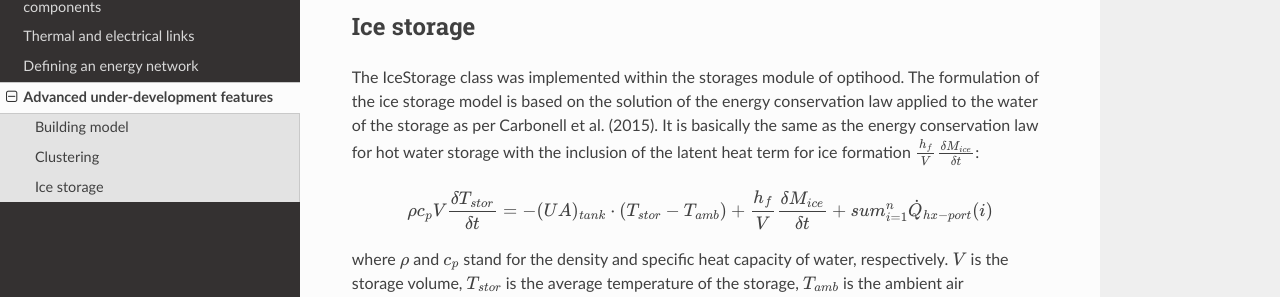
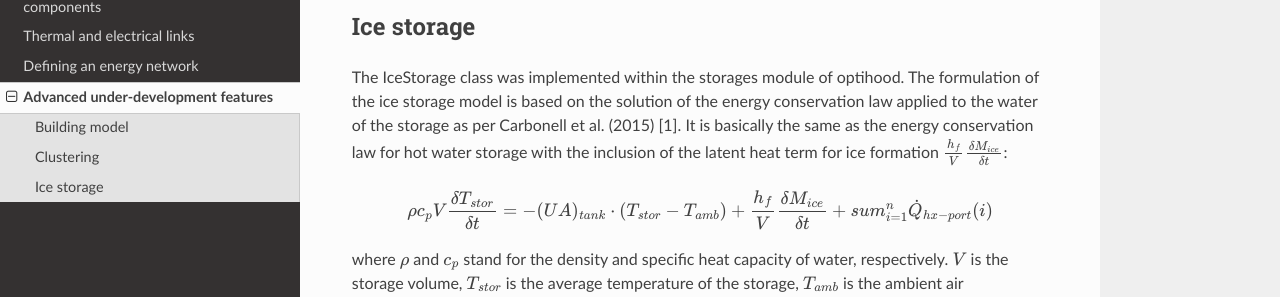
Before and after one commit to SPF-OST/optihood, a Sphinx documentation site: the page built from docs/guide/advanced_under_development_features.rst, in a window 1280 px wide and 1400 px high, scrolled down 5384 px. Shown: the part 190-487 px from the top of the window. Built offline with Sphinx 7.4.7 and the Read the Docs theme 2.0.0, drawn with Linux system fonts in a browser that asks for light colours; pages that are not in the unit, such as notebooks, are missing from menus; some of the changed text lies outside the part shown.

Commit message:
Update advanced_under_development_features.rst

```diff
--- a/docs/guide/advanced_under_development_features.rst
+++ b/docs/guide/advanced_under_development_features.rst
@@ -185,7 +185,7 @@ Ice storage
 
 The IceStorage class was implemented within the storages module of optihood. The formulation of the ice
 storage model is based on the solution of the energy conservation law applied to the water of the storage as
-per Carbonell et al. (2015). It is basically the same as the energy conservation law for hot water storage with
+per Carbonell et al. (2015) [1]. It is basically the same as the energy conservation law for hot water storage with
 the inclusion of the latent heat term for ice formation :math:`\frac{h_f}{V}\frac{\delta M_{ice}}{\delta t}`:
 
 .. math::
```
Also changed, not shown: other parts of docs/guide/advanced_under_development_features.rst (+4 -0 lines).
